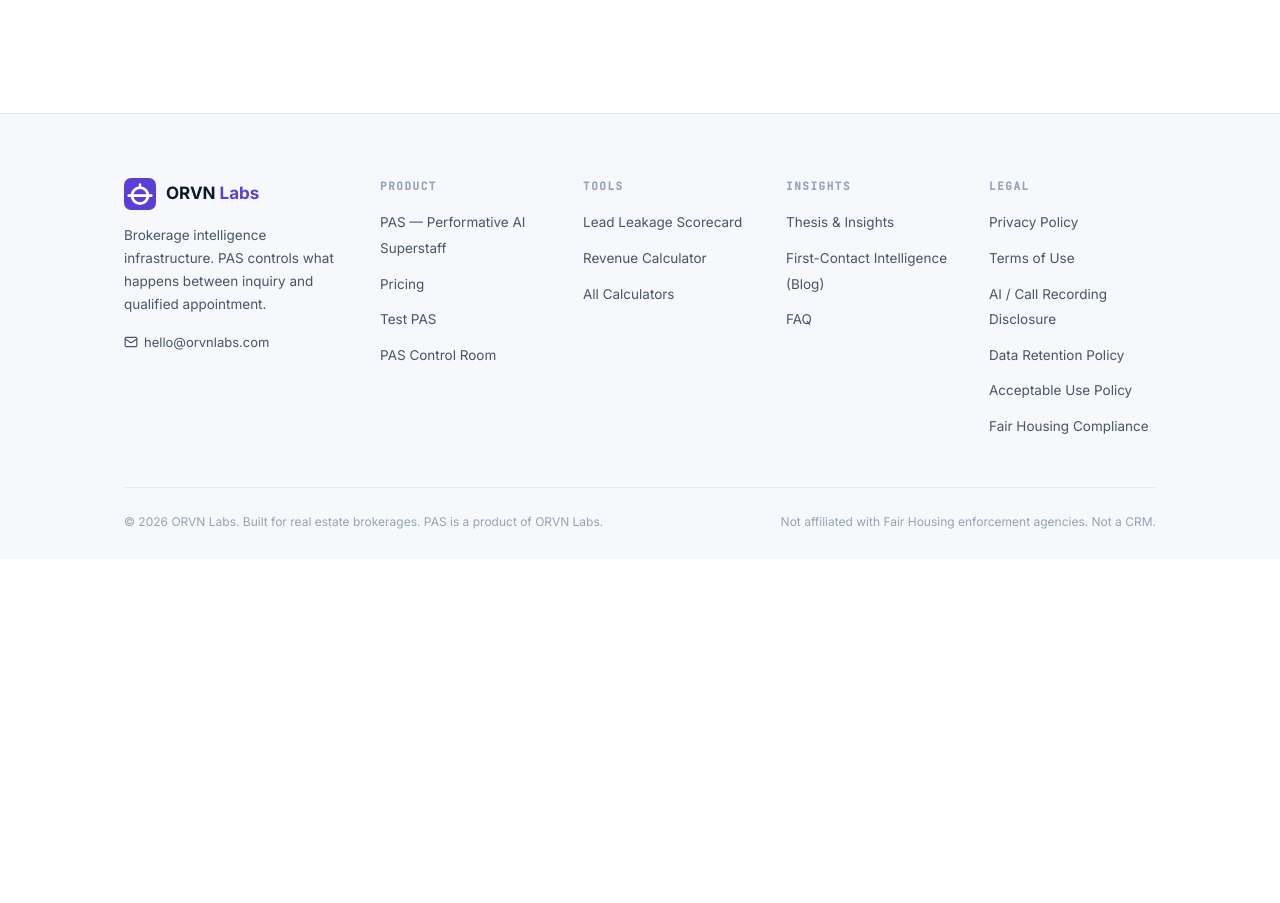
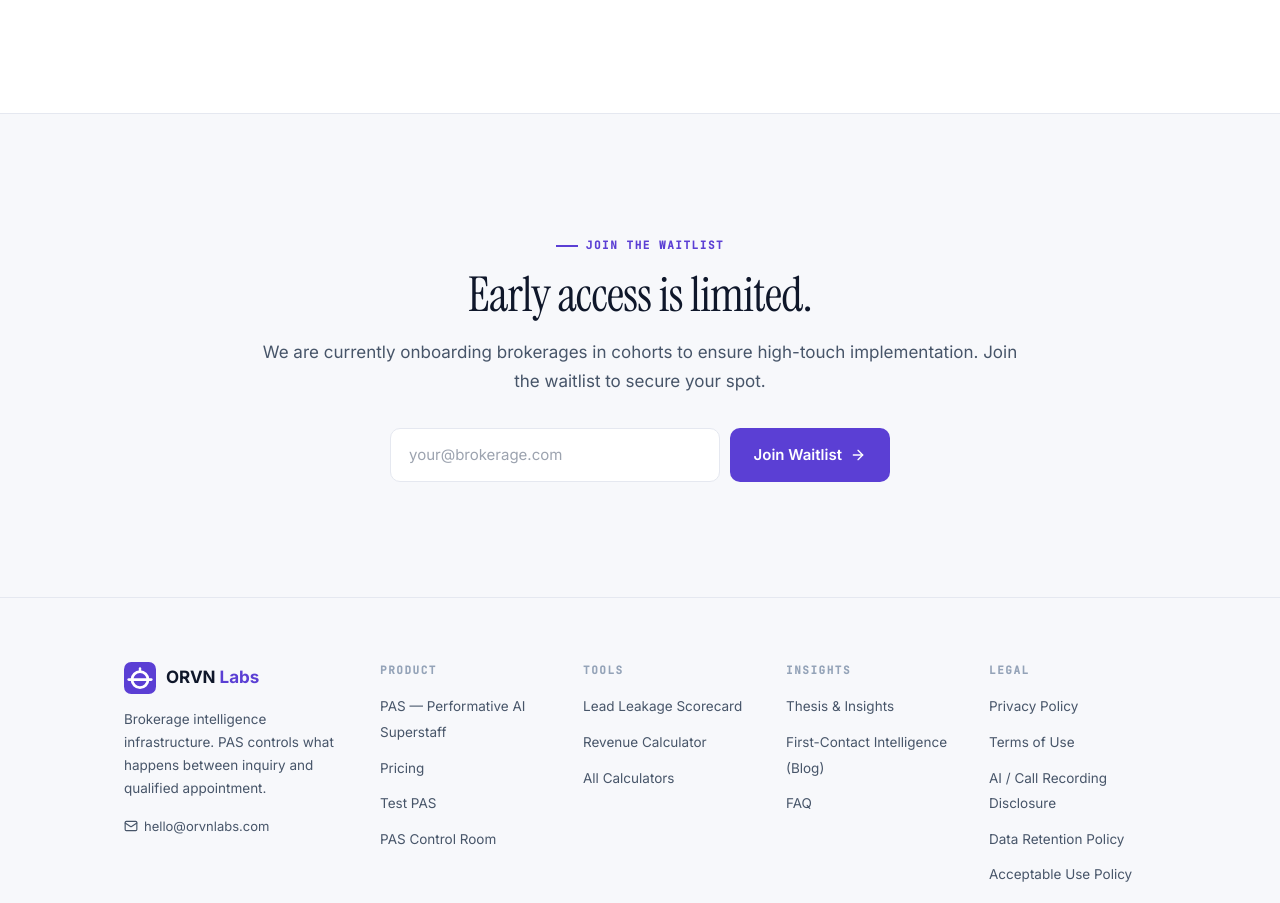
Before and after one commit to goodnews2206/Orvn-labs, a React (Vite) app: page /pas in a window 1280 px wide. Shown: the part 6334-7237 px from the top of the page. Before the commit the page ends 6893 px from the top, so only its background shows below. Built offline with nearby package versions, Linux system fonts and the light colour scheme; no server answers.

Commit message:
Implement waitlist system and route all forms to macbeth20006@gmail.com

```diff
--- a/src/pages/Home.jsx
+++ b/src/pages/Home.jsx
@@ -431,14 +431,33 @@ function FAQTeaser() {
 
 // ─── 6. FINAL CTA ────────────────────────────────────────────────────────────
 function FinalCTA() {
+  const [email, setEmail] = useState('');
   const [status, setStatus] = useState('idle');
+
+  const submit = async (e) => {
+    e.preventDefault();
+    setStatus('loading');
+    try {
+      const res = await fetch('/api/waitlist', {
+        method: 'POST',
+        headers: { 'Content-Type': 'application/json' },
+        body: JSON.stringify({ email, source: 'home_cta_waitlist' }),
+      });
+      if (!res.ok) throw new Error('Failed to join waitlist');
+      setStatus('success');
+    } catch (err) {
+      console.error(err);
+      setStatus('error');
+    }
+  };
+
   if (status === 'success') {
     return (
       <Section borderTop>
         <div style={{ background: '#ECFDF5', border: '1px solid #A7F3D0', borderRadius: 14, padding: 32, textAlign: 'center' }}>
           <CheckCircle2 size={32} color="#0D9E6E" style={{ margin: '0 auto 14px' }} />
           <h3 style={{ color: '#065F46', fontSize: 20, fontWeight: 600 }}>We've got it.</h3>
-          <p style={{ color: '#065F46', fontSize: 15, margin: 0 }}>We'll reach out within one business day.</p>
+          <p style={{ color: '#065F46', fontSize: 15, margin: 0 }}>You're on the waitlist. We'll reach out within one business day.</p>
         </div>
       </Section>
     );
@@ -460,17 +479,43 @@ function FinalCTA() {
             Stop guessing where your leads die.
           </motion.h2>
           <motion.p {...fadeUp(0.05)} style={{ color: 'rgba(255,255,255,0.78)', fontSize: 17, lineHeight: 1.65, margin: '0 0 32px' }}>
-            Book a PAS demo and see where your leads are leaking. We'll walk you through PAS
-            on your real numbers.
+            Early access is limited. Join the waitlist to secure your brokerage's spot in our next cohort.
           </motion.p>
-          <motion.div {...fadeUp(0.1)} style={{ display: 'flex', gap: 12, flexWrap: 'wrap', justifyContent: 'center' }}>
-            <Link to="/#calculate" className="btn-primary" style={{ background: '#fff', color: '#5B3FD4' }}>
-              Run leakage score <ArrowRight size={16} />
-            </Link>
-            <Link to="/pas" className="btn-secondary" style={{ background: 'transparent', color: '#fff', borderColor: 'rgba(255,255,255,0.3)' }}>
-              See how PAS works
-            </Link>
-          </motion.div>
+
+          <motion.form
+            {...fadeUp(0.1)}
+            onSubmit={submit}
+            style={{
+              display: 'flex',
+              gap: 12,
+              flexWrap: 'wrap',
+              justifyContent: 'center',
+              maxWidth: 500,
+              margin: '0 auto',
+            }}
+          >
+            <input
+              type="email"
+              required
+              placeholder="your@brokerage.com"
+              value={email}
+              onChange={(e) => setEmail(e.target.value)}
+              style={{
+                flex: '1 1 260px',
+                background: 'rgba(255,255,255,0.1)',
+                border: '1px solid rgba(255,255,255,0.2)',
+                borderRadius: 12,
+                padding: '14px 18px',
+                fontSize: 16,
+                color: '#fff',
+                outline: 'none',
+              }}
+            />
+            <button type="submit" disabled={status === 'loading'} className="btn-primary" style={{ background: '#fff', color: '#5B3FD4' }}>
+              {status === 'loading' ? 'Joining...' : 'Join Waitlist'} <ArrowRight size={16} />
+            </button>
+          </motion.form>
+          {status === 'error' && <p style={{ color: '#FF9999', fontSize: 13, marginTop: 12 }}>Something went wrong. Please try again.</p>}
         </div>
       </div>
     </Section>
--- a/src/pages/PAS.jsx
+++ b/src/pages/PAS.jsx
@@ -797,6 +797,88 @@ function UseCases() {
   );
 }
 
+// ─── WAITLIST SIGNUP ────────────────────────────────────────────────────────
+function WaitlistSignup() {
+  const [email, setEmail] = useState('');
+  const [status, setStatus] = useState('idle');
+
+  const submit = async (e) => {
+    e.preventDefault();
+    setStatus('loading');
+    try {
+      const res = await fetch('/api/waitlist', {
+        method: 'POST',
+        headers: { 'Content-Type': 'application/json' },
+        body: JSON.stringify({ email, source: 'product_waitlist' }),
+      });
+      if (!res.ok) throw new Error('Failed to join waitlist');
+      setStatus('success');
+    } catch (err) {
+      console.error(err);
+      setStatus('error');
+    }
+  };
+
+  if (status === 'success') {
+    return (
+      <Section background="surface" borderTop>
+        <div style={{ background: '#ECFDF5', border: '1px solid #A7F3D0', borderRadius: 14, padding: 32, textAlign: 'center', maxWidth: 600, margin: '0 auto' }}>
+          <CheckCircle2 size={32} color="#0D9E6E" style={{ margin: '0 auto 14px' }} />
+          <h3 style={{ color: '#065F46', fontSize: 20, fontWeight: 600 }}>You're on the list.</h3>
+          <p style={{ color: '#065F46', fontSize: 15, margin: 0 }}>We'll notify you as soon as a slot opens for your brokerage.</p>
+        </div>
+      </Section>
+    );
+  }
+
+  return (
+    <Section background="surface" borderTop>
+      <div style={{ maxWidth: 760, margin: '0 auto', textAlign: 'center' }}>
+        <motion.div {...fadeUp(0)}><Eyebrow>Join the waitlist</Eyebrow></motion.div>
+        <motion.h2 {...fadeUp(0.05)} className="h-section" style={{ fontSize: 'clamp(28px, 4vw, 48px)', margin: '14px 0 16px' }}>
+          Early access is limited.
+        </motion.h2>
+        <motion.p {...fadeUp(0.1)} className="lead" style={{ marginBottom: 32 }}>
+          We are currently onboarding brokerages in cohorts to ensure high-touch implementation. Join the waitlist to secure your spot.
+        </motion.p>
+
+        <motion.form
+          {...fadeUp(0.15)}
+          onSubmit={submit}
+          style={{
+            display: 'flex',
+            gap: 10,
+            maxWidth: 500,
+            margin: '0 auto',
+            flexWrap: 'wrap',
+          }}
+        >
+          <input
+            type="email"
+            required
+            placeholder="your@brokerage.com"
+            value={email}
+            onChange={(e) => setEmail(e.target.value)}
+            style={{
+              flex: '1 1 300px',
+              background: '#fff',
+              border: '1px solid #E5E8F0',
+              borderRadius: 10,
+              padding: '14px 18px',
+              fontSize: 15,
+              outline: 'none',
+            }}
+          />
+          <button type="submit" disabled={status === 'loading'} className="btn-primary" style={{ padding: '14px 24px' }}>
+            {status === 'loading' ? 'Joining...' : 'Join Waitlist'} <ArrowRight size={16} />
+          </button>
+        </motion.form>
+        {status === 'error' && <p style={{ color: '#DC2626', fontSize: 13, marginTop: 12 }}>Something went wrong. Please try again or email hello@orvnlabs.com.</p>}
+      </div>
+    </Section>
+  );
+}
+
 export default function PAS() {
   useDocumentMeta({
     title: 'PAS — First-Contact Infrastructure',
@@ -835,6 +917,7 @@ export default function PAS() {
       <ProductProof />
       <ControlRoom />
       <UseCases />
+      <WaitlistSignup />
     </PageWrapper>
   );
 }
```
Also changed, not shown: api/calculator-email.js (+25 -0 lines), api/newsletter.js (+25 -0 lines), api/waitlist.js (added, +65 -0 lines).
